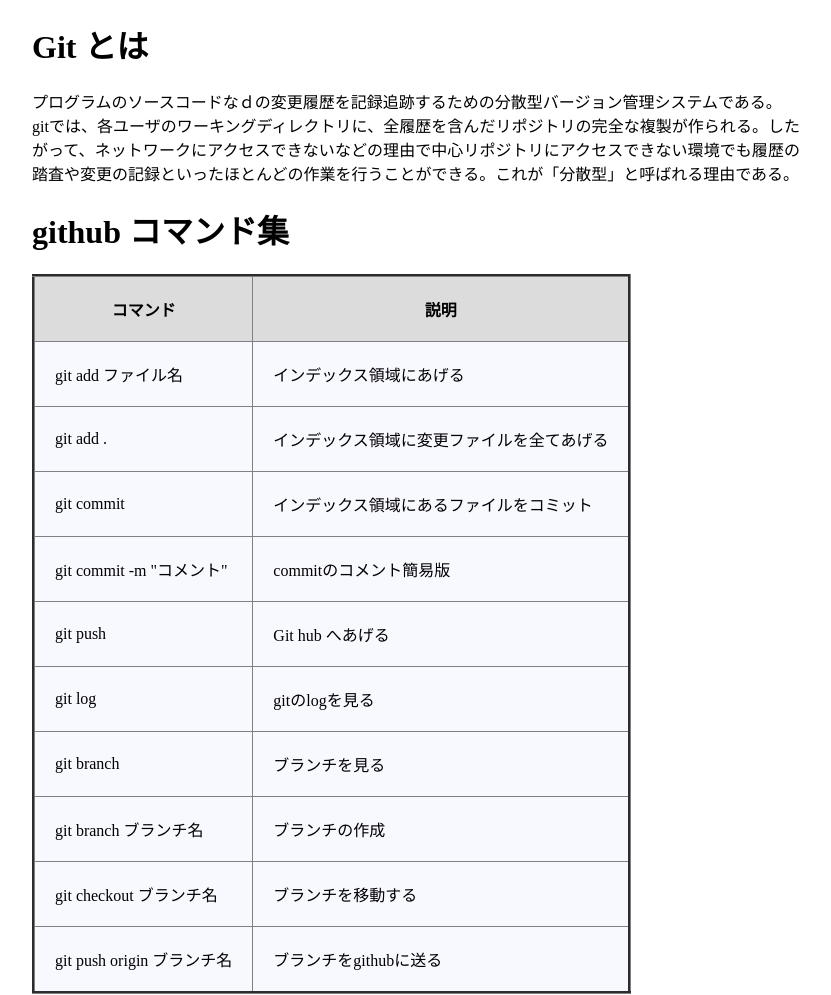
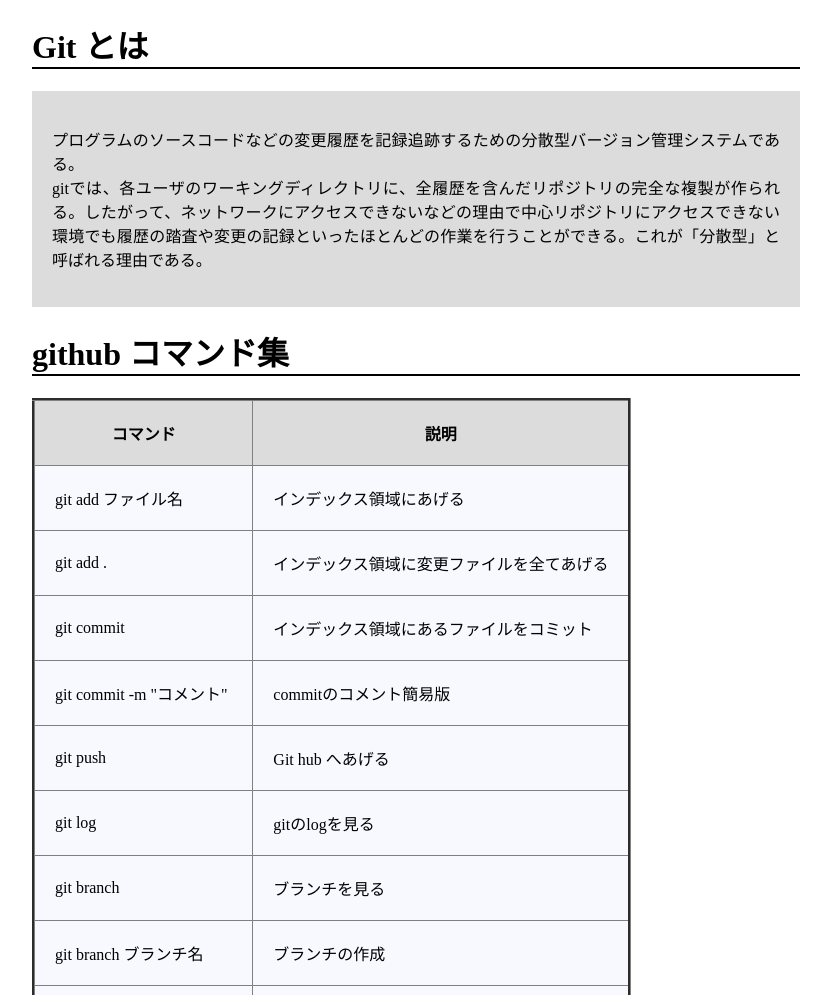
Before and after one commit to annkomochi/annkomochi.github.io, a plain HTML site: page index.html in a window 1280 px wide. Shown: the top 995 px of the page, without its empty margins (224-1055 px from the left). Drawn offline with Linux system fonts and the light colour scheme.

Commit message:
コミット

```diff
--- a/index.html
+++ b/index.html
@@ -22,16 +22,23 @@
 
   article {
     text-align: justify;
+    background-color:  gainsboro;
+    padding: 20px;
   }
+
+h1 {
+  border-bottom: 2px solid black;
+}
   </style>
 </head>
 <body>
-
+<div class="about">
     <h1>Git とは</h1>
     <article>
-    <p>プログラムのソースコードなｄの変更履歴を記録追跡するための分散型バージョン管理システムである。<br>
+    <p>プログラムのソースコードなどの変更履歴を記録追跡するための分散型バージョン管理システムである。<br>
     gitでは、各ユーザのワーキングディレクトリに、全履歴を含んだリポジトリの完全な複製が作られる。したがって、ネットワークにアクセスできないなどの理由で中心リポジトリにアクセスできない環境でも履歴の踏査や変更の記録といったほとんどの作業を行うことができる。これが「分散型」と呼ばれる理由である。</p>
   </article>
+  </div>
   <h1>github コマンド集</h1>
   <table border="3" rules="all">
     <tr>
```
